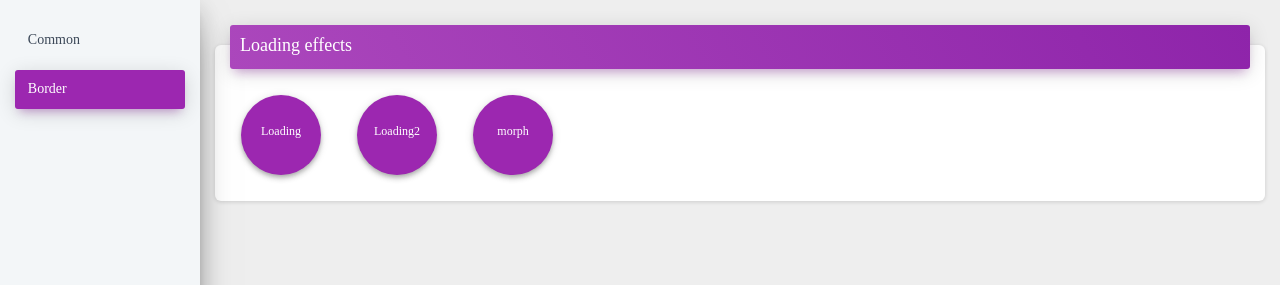
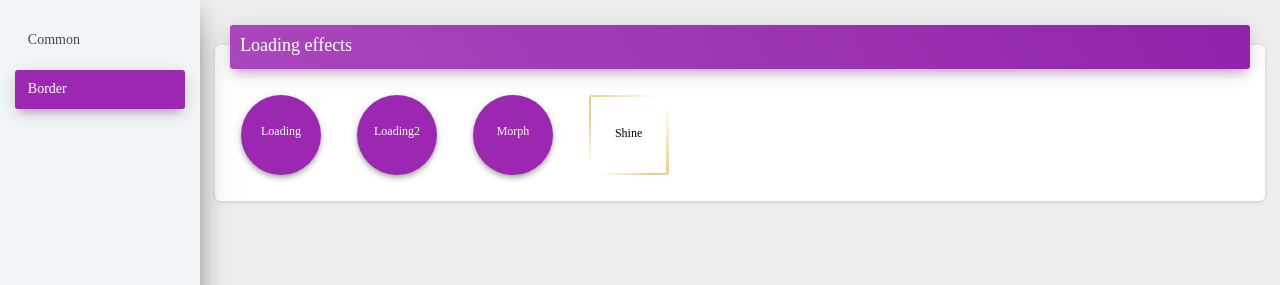
Before and after one commit to pennylliang/pennylliang.github.io, a Jekyll site: the page built from border.html, in a window 1280 px wide. Shown: the top 285 px of the page. Built offline with Jekyll 4.4.1, drawn with Linux system fonts in a browser that asks for light colours.

Commit message:
add shine

```diff
--- a/_sass/_main-panel.scss
+++ b/_sass/_main-panel.scss
@@ -157,23 +157,33 @@ body {
 }
 
 .cycle-box {
-  cursor: pointer;
-  position: relative;
-  margin: 1rem;
-  font-size: .75rem;
-  line-height: 1.428571;
-  text-decoration: none;
-  border: 0;
-  border-radius: .2rem;
-  display: inline-block;
-  text-align: center;
-  white-space: nowrap;
-  box-shadow: 0 2px 4px -1px rgba(0,0,0,.2), 0 4px 5px 0 rgba(0,0,0,.14), 0 1px 10px 0 rgba(0,0,0,.12);
-  background-color: $brand-primary;
-  color: $white-color;
   width: 5rem;
   height: 5rem;
   border-radius: 50%;
   line-height: 4.5rem;
-  vertical-align: middle;
 }
+
+.square-box {
+  width: 5rem;
+  height: 5rem;
+  line-height: 4.5rem;
+}
+
+// special styles
+.shine-main-content {
+  position: absolute;
+  top: 3%;
+  left: 3%;
+  height: 94%;
+  width: 93%;
+  align-self: center;
+  z-index: 3;
+  background:$white-color;
+}
+
+.shine-wrapper {
+  box-shadow: none;
+  color:black;
+  overflow:hidden;
+  background-color: $white-color;
+}
--- a/_sass/interaction_effects/effects/_border.scss
+++ b/_sass/interaction_effects/effects/_border.scss
@@ -83,3 +83,27 @@
 		border-radius:  60% 40% 30% 70% / 60% 30% 70% 40%;
 	}
 }
+
+@mixin shine {
+  @include optimize();
+  position: absolute;
+  top: -50%;
+  left: -50%;
+  z-index: 2;
+  height: 200%;
+  width: 200%;
+  background: linear-gradient(to right, #fff 20%, #fff 40%, #ECD08C 50%, #ECD08C 55%, #fff 70%, #fff 100%);
+  background-size: 200% auto;
+
+  @include prefixed(transform, rotate(-45deg));
+  @include prefixed(animation-name, #{$nameSpace}-shine);
+  @include prefixed(animation-duration, 2s);
+  @include prefixed(animation-timing-function, linear);
+  @include prefixed(animation-iteration-count, infinite);
+}
+
+@include keyframes(#{$nameSpace}-shine) {
+	to {
+		background-position: 200% center;
+	}
+}
--- a/_sass/interaction_effects/interaction_effects.scss
+++ b/_sass/interaction_effects/interaction_effects.scss
@@ -47,3 +47,7 @@
 .#{$nameSpace}-morph {
   @include morph();
 }
+
+.#{$nameSpace}-shine {
+  @include shine();
+}
--- a/assets/js/demo.js
+++ b/assets/js/demo.js
@@ -77,17 +77,22 @@ function addSpanEventListener(boxId, styleName, customize) {
   }
 }
 
-function addStyleEventListener(boxId, styleName, ms) {
+function addStyleEventListener(boxId, styleName, ms, disableClickWhenShown) {
   this.defaultAction = (event) => {
     if (event.currentTarget.classList.contains(styleName)) {
       event.currentTarget.classList.remove(styleName);
     }
     event.currentTarget.classList.add(styleName);
-    event.currentTarget.style.pointerEvents = "none";
+    if (disableClickWhenShown) {
+      event.currentTarget.style.pointerEvents = "none";
+    }
+
     setTimeout(() => {
       const element = document.getElementById(boxId);
       if (element) {
-        element.style.pointerEvents = "";
+        if (disableClickWhenShown) {
+          element.style.pointerEvents = "";
+        }
         element.classList.remove(styleName);
       }
     }, ms ? ms : 600);
@@ -110,7 +115,7 @@ onloadAction = function() {
   addSpanEventListener('radarDemoItem', `${classPrefix}-radar`, createRadar);
   addSpanEventListener('cycleLoadingDemoItem', `${classPrefix}-loading`);
   addSpanEventListener('cycleLoading2DemoItem', `${classPrefix}-loading2`);
-  addStyleEventListener('morphDemoItem', `${classPrefix}-morph`, 8000);
+  addStyleEventListener('morphDemoItem', `${classPrefix}-morph`, 8000, true);
 }
 
 if(window.attachEvent) {
--- a/border.html
+++ b/border.html
@@ -12,8 +12,12 @@ title: Border Effects
     <h4 class="card-title">Loading effects</h4>
   </div>
   <div class="card-body">
-    <div id="cycleLoadingDemoItem" class="cycle-box">Loading</div>
-    <div id="cycleLoading2DemoItem" class="cycle-box">Loading2</div>
-    <div id="morphDemoItem" class="cycle-box">morph</div>
+    <div id="cycleLoadingDemoItem" class="box cycle-box">Loading</div>
+    <div id="cycleLoading2DemoItem" class="box cycle-box">Loading2</div>
+    <div id="morphDemoItem" class="box cycle-box">Morph</div>
+    <div id="shineDemoItem" class="box square-box shine-wrapper">
+         <div class="interE-shine"></div>
+         <div class="shine-main-content">Shine</div>
+      </div>
   </div>
 </div>
```
